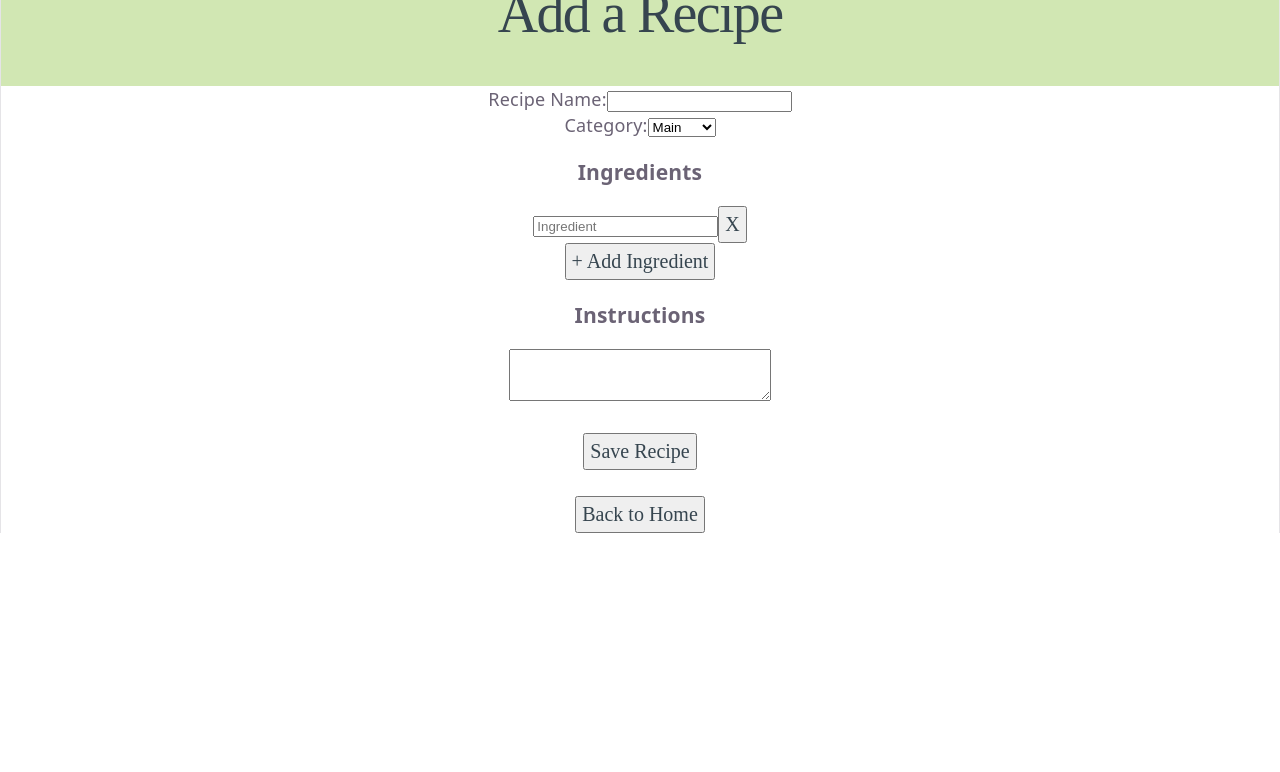
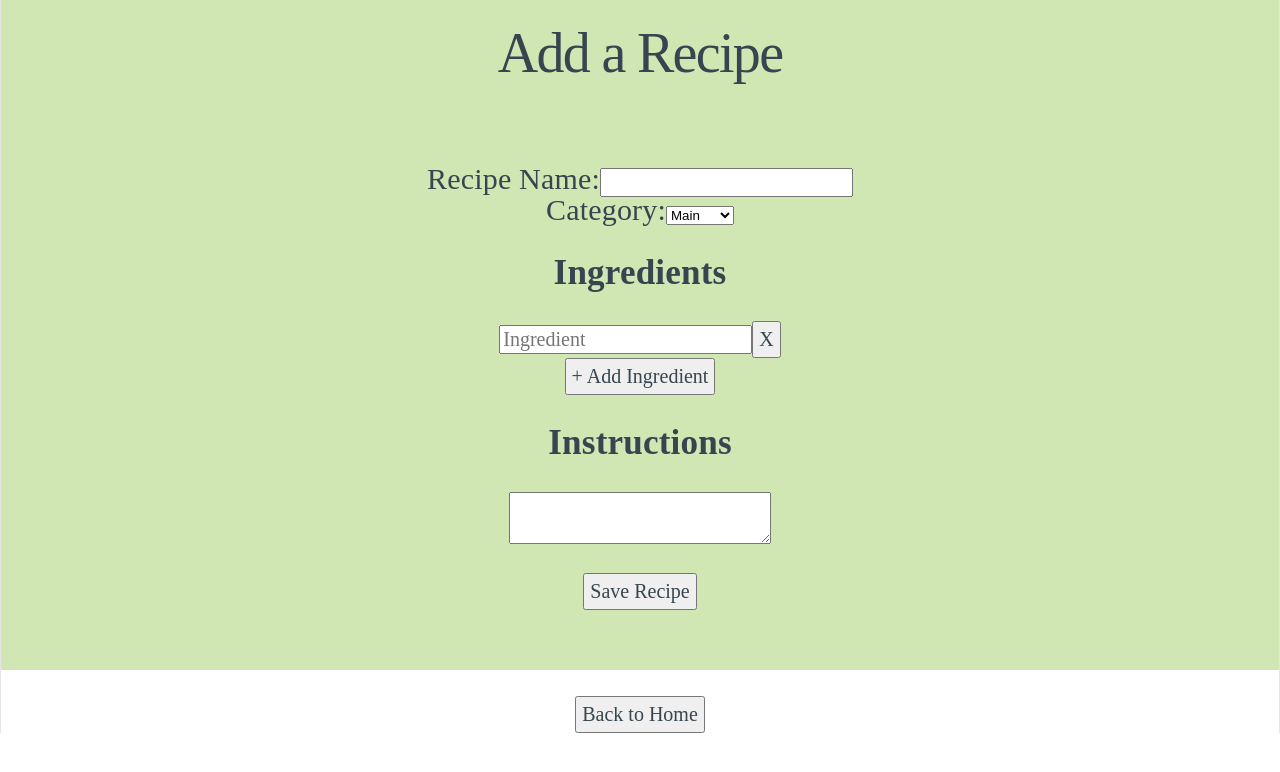
Before and after one commit to Oliviacbakke/cookbook, a React (Vite) app in the folder frontend/: page /edit-recipes in a window 1280 px wide. Shown: the top 772 px of the page. Built offline with nearby package versions, Linux system fonts and the light colour scheme.

Commit message:
Add Recipe reformatted

```diff
--- a/frontend/src/pages/EditRecipes.css
+++ b/frontend/src/pages/EditRecipes.css
@@ -0,0 +1,20 @@
+.recipe_form {
+  padding: 60px;
+  font-family: "Times New Roman", serif;
+  background-color: #D1E7B3;
+  color: #36454F;
+  font-size: 30px
+}
+
+h1 {
+    padding: 40px;
+}
+
+button {
+    font-size: 20px;
+}
+
+input {
+    font-size: 20px;
+    font-family: "Times New Roman", serif;
+}
--- a/frontend/src/pages/EditRecipes.jsx
+++ b/frontend/src/pages/EditRecipes.jsx
@@ -102,7 +102,7 @@ function AddRecipe() {
       <br />
 
       <Link to="/">
-        <button>Back to Home</button>
+        <button >Back to Home</button>
       </Link>
     </div>);}
 
```
